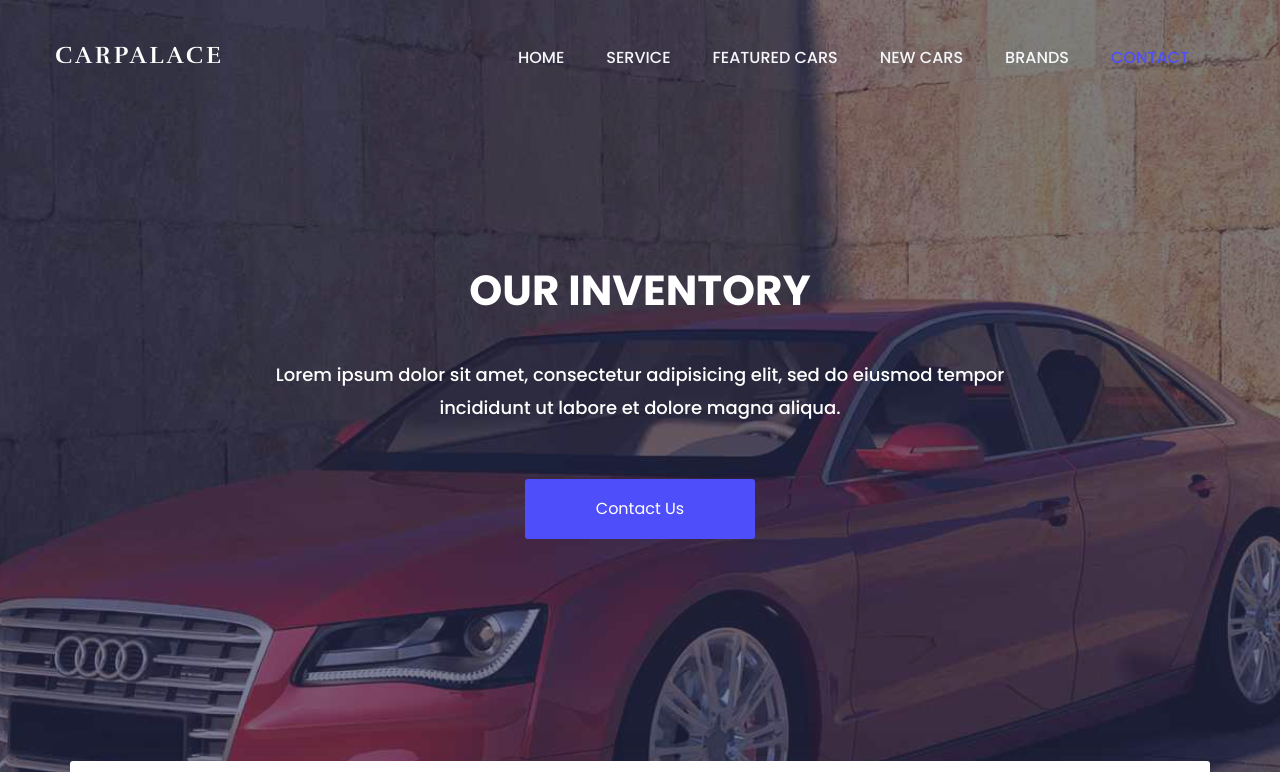
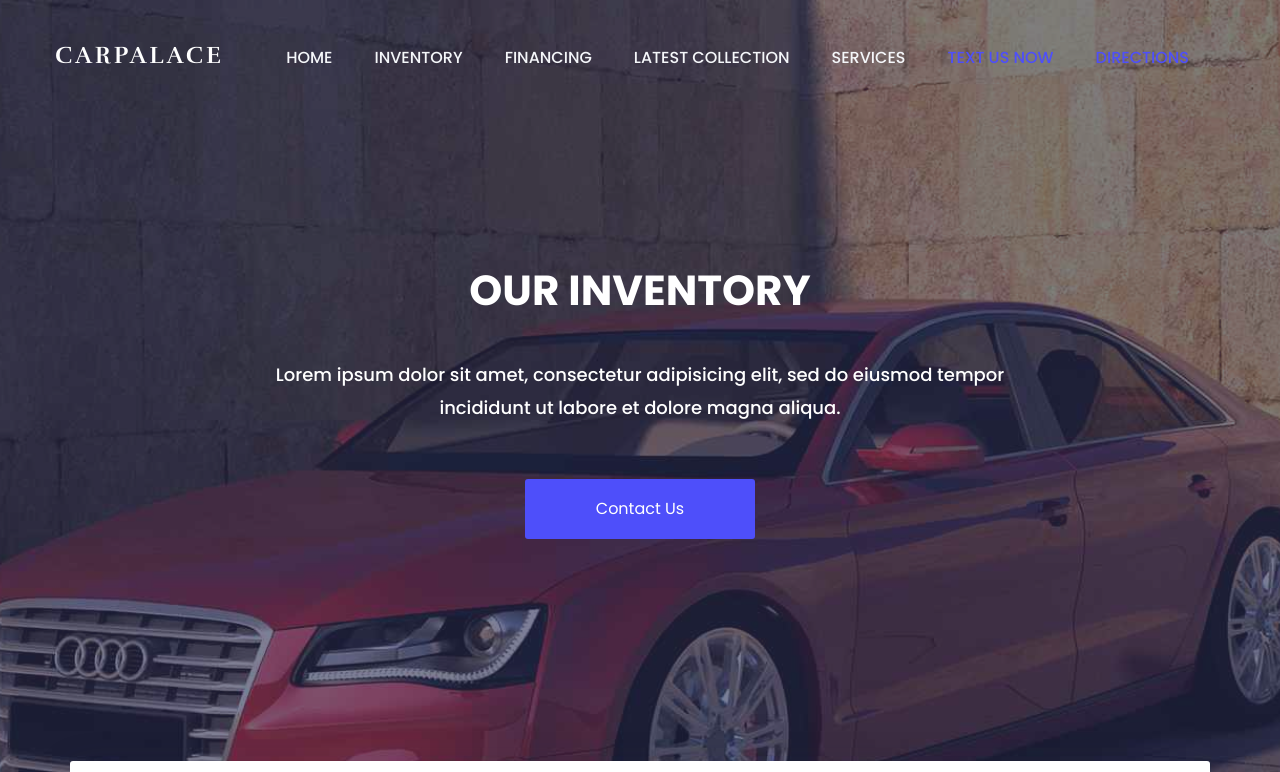
Before and after one commit to M0-09/cpnt201-a1-dealership, a plain HTML site: page index.html in a window 1280 px wide. Shown: the top 772 px of the page. Drawn offline with nearby package versions, Linux system fonts and the light colour scheme.

Commit message:
edited primary nav

```diff
--- a/index.html
+++ b/index.html
@@ -111,14 +111,17 @@
                   data-in="fadeInDown"
                   data-out="fadeOutUp"
                 >
-                  <li class="scroll active"><a href="#home">home</a></li>
-                  <li class="scroll"><a href="#service">service</a></li>
+                  <li class="scroll active"><a href="#home">Home</a></li>
+                  <li class="scroll"><a href="#service">Inventory</a></li>
                   <li class="scroll">
-                    <a href="#featured-cars">featured cars</a>
+                    <a href="#featured-cars">financing</a>
                   </li>
-                  <li class="scroll"><a href="#new-cars">new cars</a></li>
-                  <li class="scroll"><a href="#brand">brands</a></li>
-                  <li class="scroll"><a href="#contact">contact</a></li>
+                  <li class="scroll">
+                    <a href="#new-cars">Latest Collection</a>
+                  </li>
+                  <li class="scroll"><a href="#brand">Services</a></li>
+                  <li class="scroll"><a href="#contact">Text Us Now</a></li>
+                  <li class="scroll"><a href="#contact">Directions</a></li>
                 </ul>
                 <!--/.nav -->
               </div>
```
